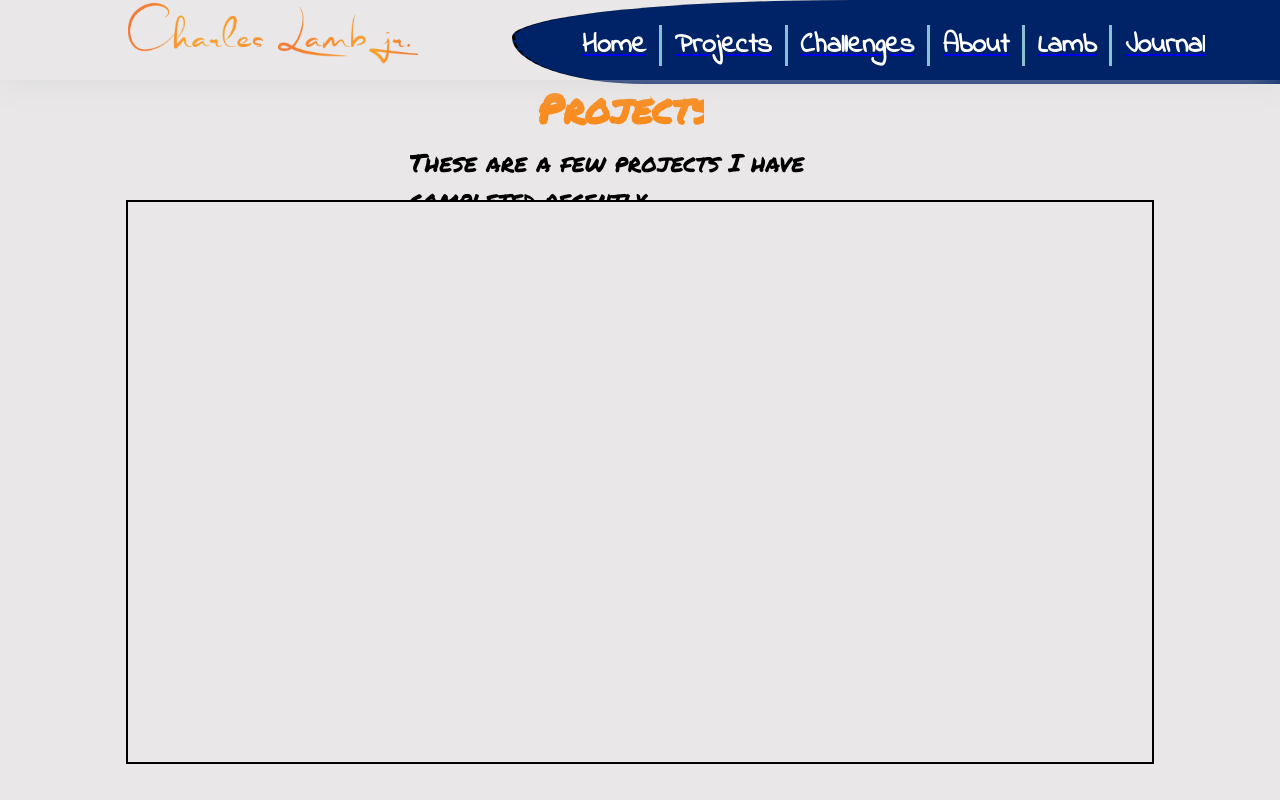
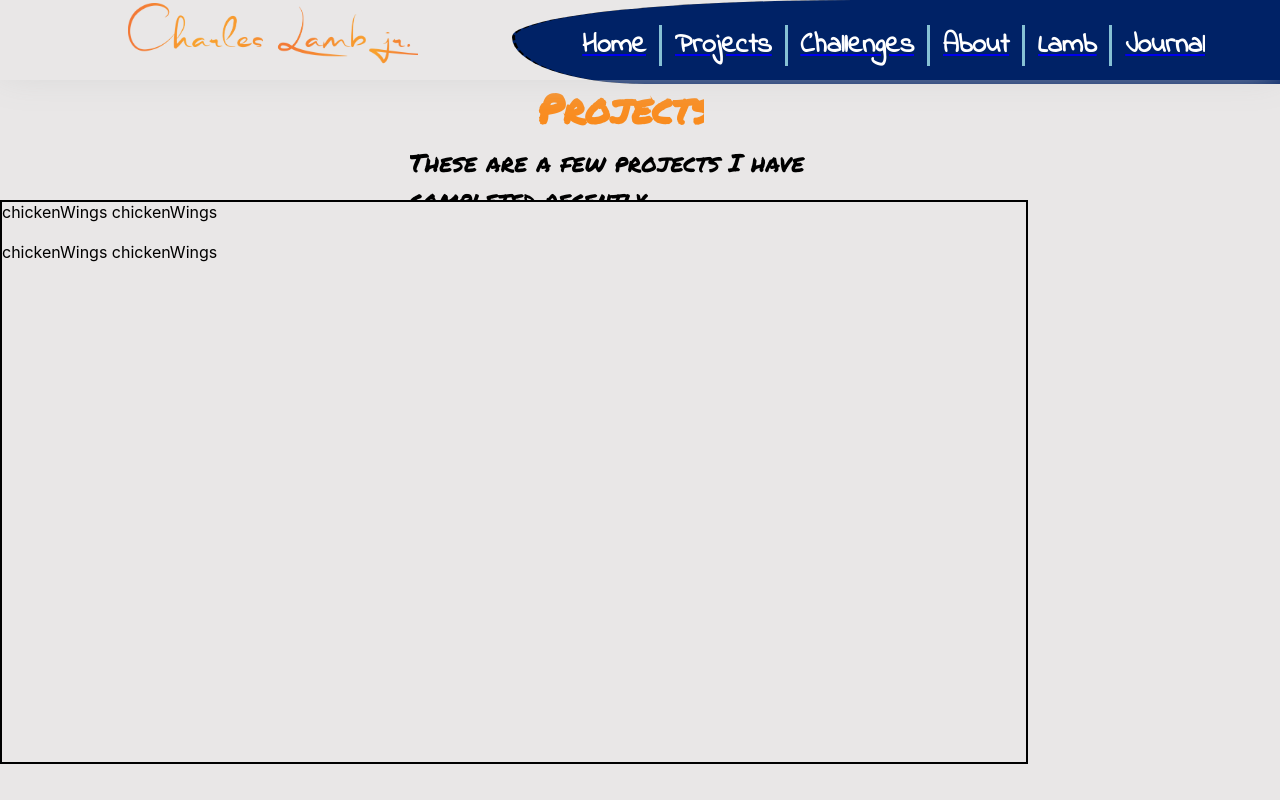
Before and after one commit to cyberstizz/charleslambjr, a React (Create React App) app: page /projects in a window 1280 px wide. Built offline with nearby package versions, Linux system fonts and the light colour scheme; a web font is replaced by a local one.

Commit message:
changed projects to a class component and added the cards component four times which will represent the projects

```diff
--- a/src/components/Card.js
+++ b/src/components/Card.js
@@ -3,7 +3,7 @@ import './Card.css';
 
 
 const Card = (props) => {
-
+    return 'chickenWings';
 }
 
 export default Card;
--- a/src/components/Projects.css
+++ b/src/components/Projects.css
@@ -36,8 +36,11 @@
 
 #cardsDiv{
     border: solid black 2px;
+    position: absolute;
     height: 70vh;
     width: 80vw;
+    display: inline-flex;
+    flex-direction: row;
 }
 
 #projectsBackground{
--- a/src/components/Projects.js
+++ b/src/components/Projects.js
@@ -1,8 +1,12 @@
 import React from 'react';
 import '../App.css';
-import './Projects.css'
+import './Projects.css';
+import Card from './Card';
 
-const Projects = () =>{
+class Projects extends React.Component{
+
+
+    render(){
 return (
     <React.Fragment>
         <div id="projectsBackground">
@@ -10,10 +14,15 @@ return (
     <div className="projectsNavDecoratio"></div>
         <div className="projectsTitle">Projects</div>
         <div className="projectsInfoDiv">These are a few projects I have completed recently</div>
-        <div id="cardsDiv"></div>
+        <div id="cardsDiv">
+        <Card /> <Card /> <br/><br/>
+        <Card /> <Card />
+
+        </div>
         </div>
         </React.Fragment>
 )
 }
+}
 
 export default Projects;
```
